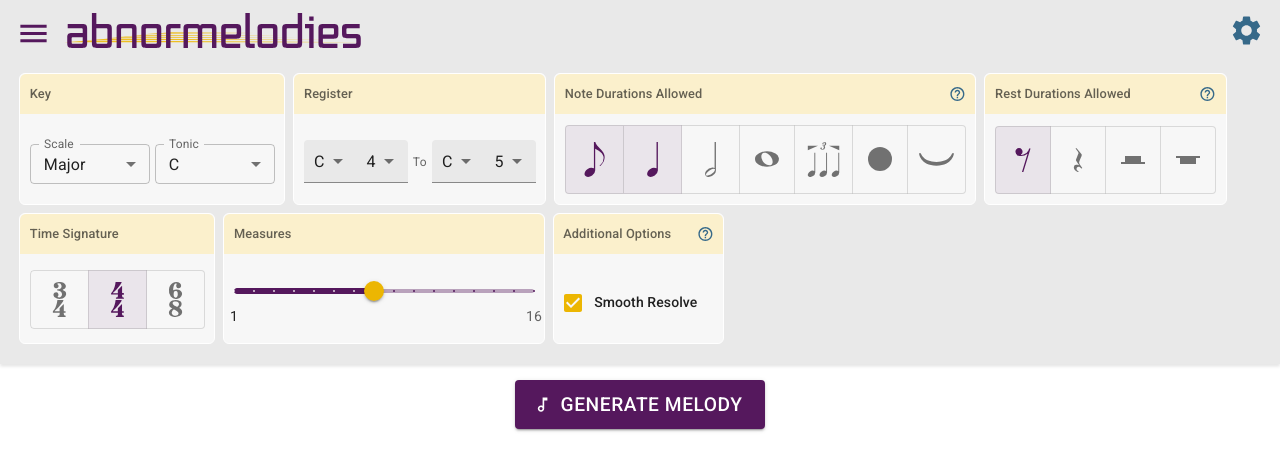
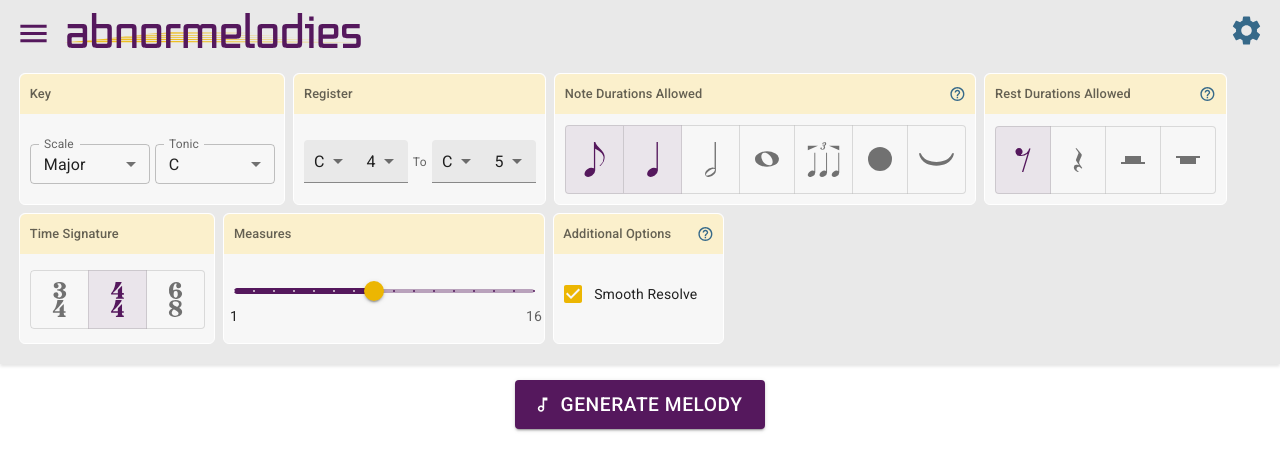
Before and after one commit to technikka/Abnormelodies_UI, a React (Create React App) app: page / in a window 1280 px wide. Shown: the top 470 px of the page. Built offline with nearby package versions, Linux system fonts and the light colour scheme.

Commit message:
fix styling on additional options control

```diff
--- a/src/components/FormRules.js
+++ b/src/components/FormRules.js
@@ -34,9 +34,8 @@ const FormRules = (props) => {
         <TooltipPopover content={popoverContent()} label="additional options" />
       </div>
       <div style={theme.itemControlStyle}>
-        <FormGroup row style={{width: "max-content"}}>
+        <FormGroup row style={{width: "max-content", alignSelf: "start"}}>
           <FormControlLabel
-            // sx={{margin: "0 8px 0 0"}}
             control={
               <Checkbox
                 name="smooth_resolve"
@@ -46,7 +45,7 @@ const FormRules = (props) => {
               />
             }
             label={
-              <Typography variant="subtitle2">Smooth Resolve
+              <Typography variant="body2">Smooth Resolve
               </Typography>
             }
           />
```
